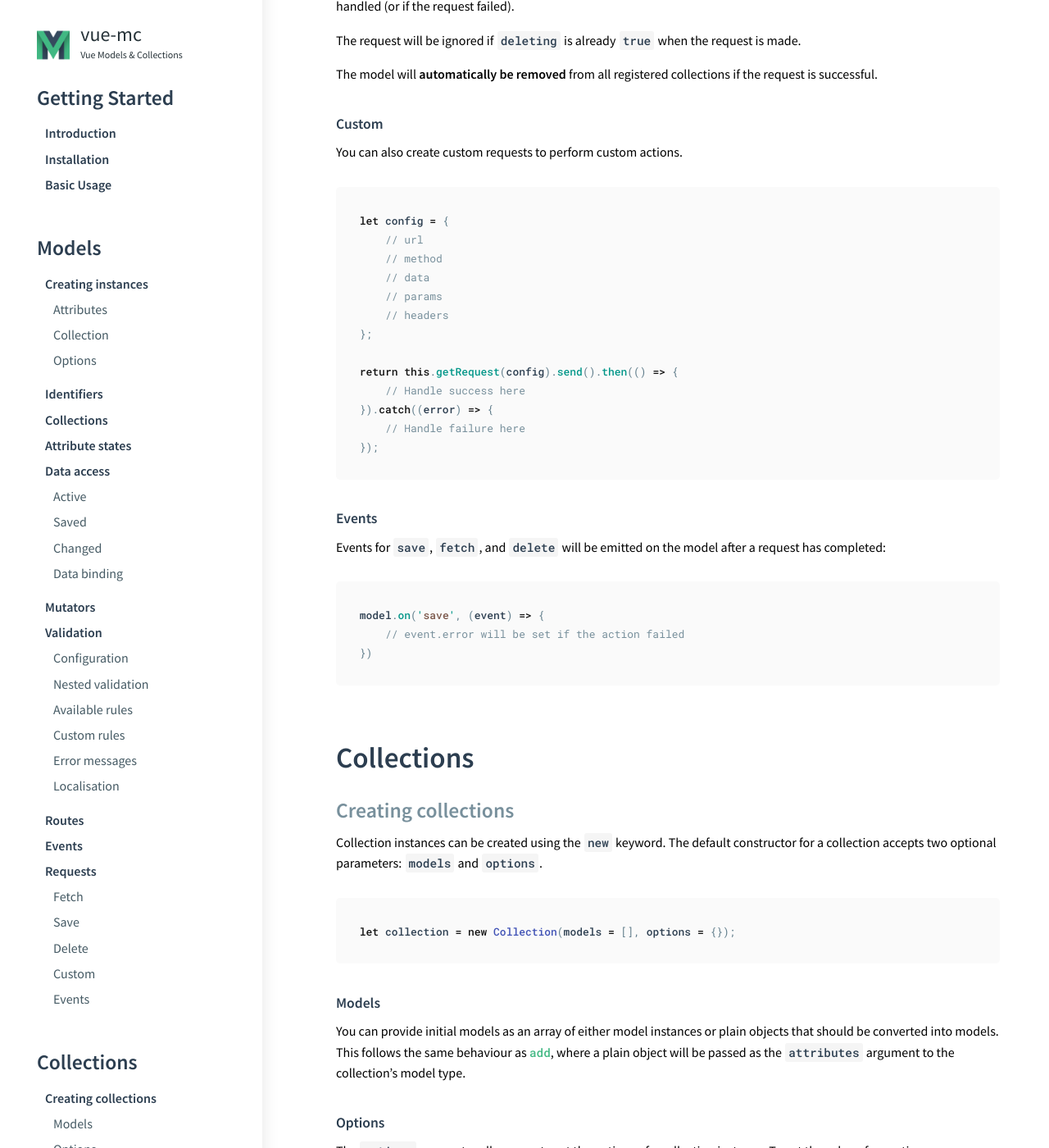
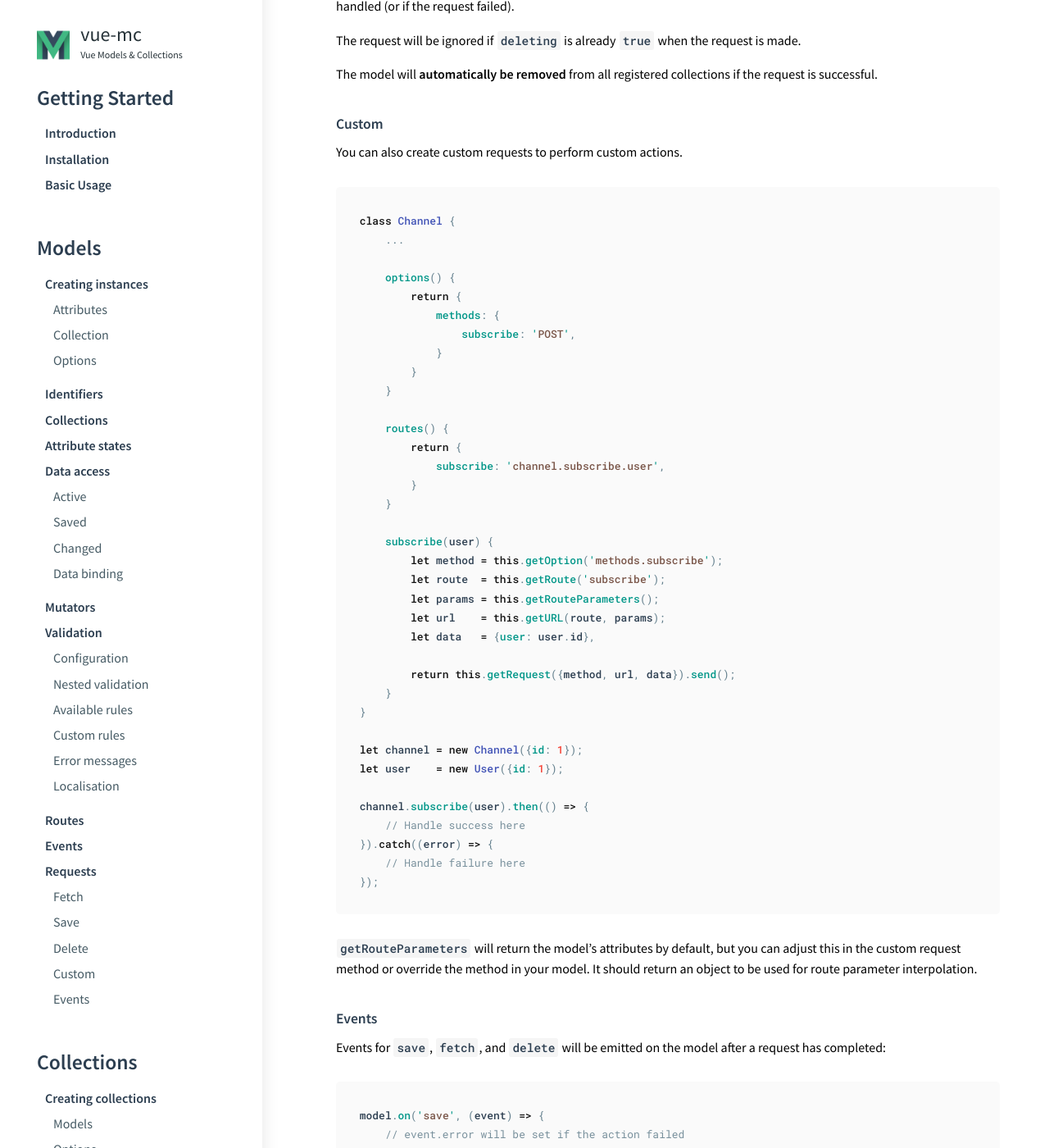
Before and after one commit to FiguredLimited/vue-mc, a Jekyll site: the page built from docs/templates/main.md, in a window 1280 px wide and 1400 px high, scrolled down 25268 px. Shown: the whole window at 82% size. Built offline with Jekyll 4.4.1, drawn with Linux system fonts in a browser that asks for light colours.

Commit message:
Improve documentation a bit around custom requests

```diff
--- a/docs/_includes/models.md
+++ b/docs/_includes/models.md
@@ -1031,20 +1031,45 @@ the request is successful.
 You can also create custom requests to perform custom actions.
 
 {% highlight js %}
-let config = {
-    // url
-    // method
-    // data
-    // params
-    // headers
-};
+class Channel {
+    ...
 
-return this.getRequest(config).send().then(() => {
+    options() {
+        return {
+            methods: {
+                subscribe: 'POST',
+            }
+        }
+    }
+
+    routes() {
+        return {
+            subscribe: 'channel.subscribe.user',
+        }
+    }
+
+    subscribe(user) {
+        let method = this.getOption('methods.subscribe');
+        let route  = this.getRoute('subscribe');
+        let params = this.getRouteParameters();
+        let url    = this.getURL(route, params);
+        let data   = {user: user.id},
+
+        return this.getRequest({method, url, data}).send();
+    }
+}
+
+let channel = new Channel({id: 1});
+let user    = new User({id: 1});
+
+channel.subscribe(user).then(() => {
     // Handle success here
 }).catch((error) => {
     // Handle failure here
 });
 {% endhighlight %}
+
+`getRouteParameters` will return the model's attributes by default, but you can adjust this in the custom request method or override the method in your model. It should return an object to be used for route parameter interpolation.
 
 ### Events {#model-request-events}
 Events for `save`, `fetch`, and `delete` will be emitted on the model after
```
